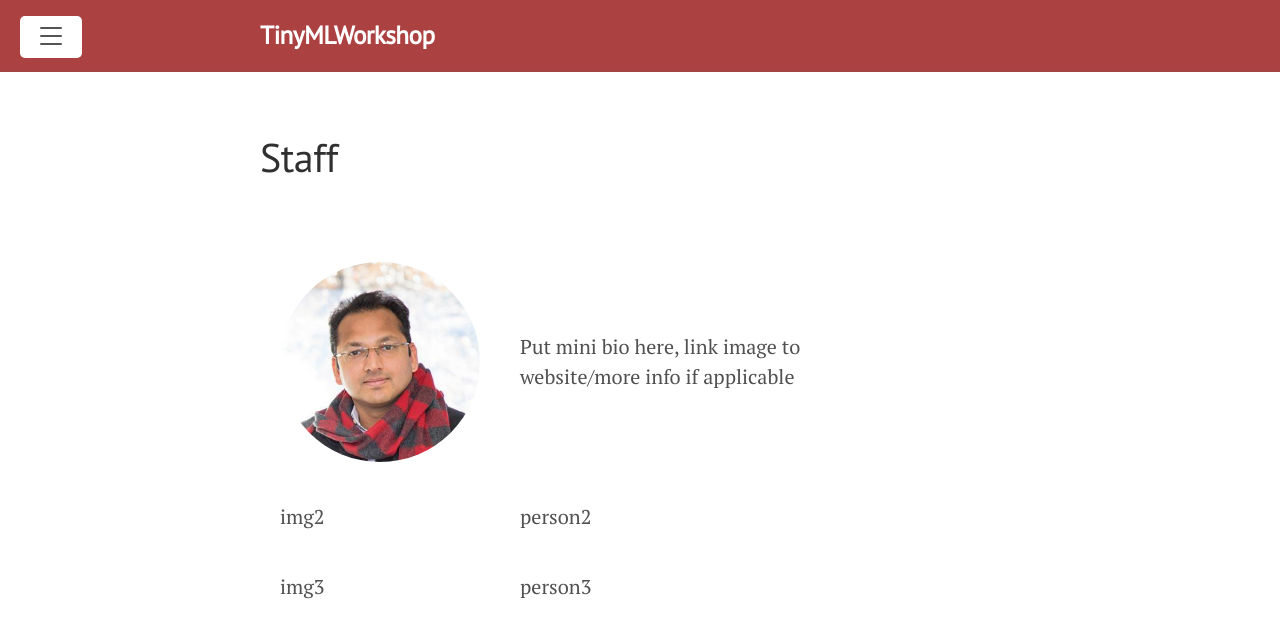
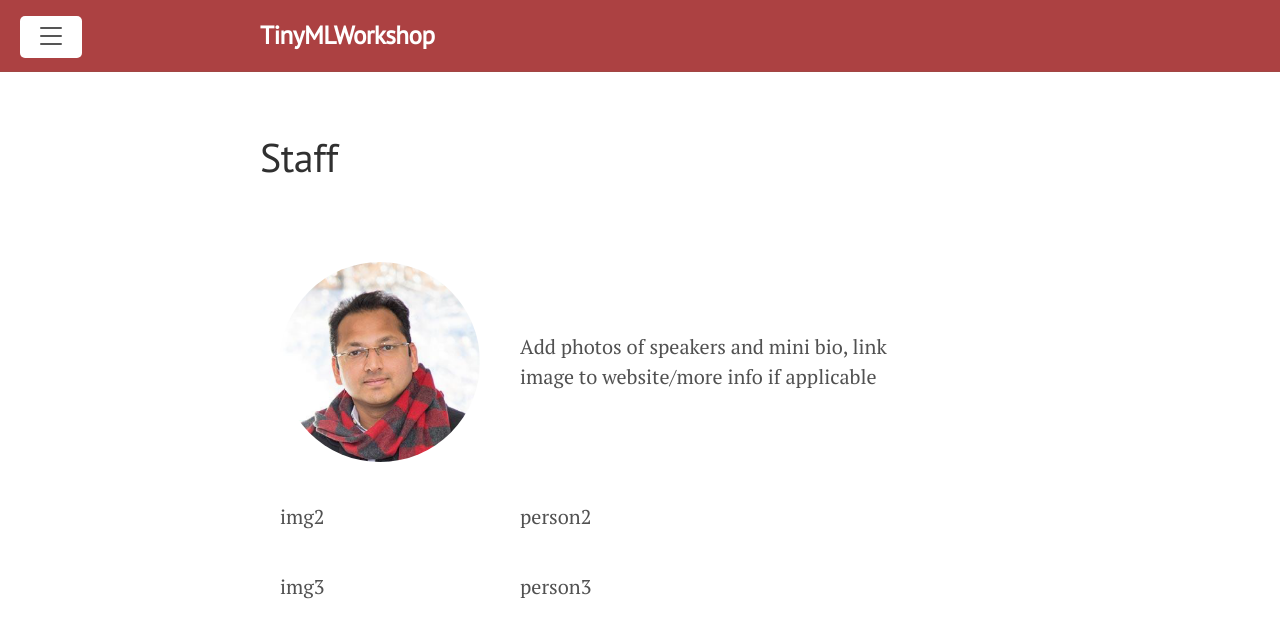
Before and after one commit to M4NO7/TinyMLWorkshop, a Jekyll site: the page built from staff.markdown, in a window 1280 px wide. Shown: the top 638 px of the page. Built offline with Jekyll 4.4.1, drawn with Linux system fonts in a browser that asks for light colours.

```diff
--- a/index.markdown
+++ b/index.markdown
@@ -6,10 +6,10 @@ layout: default
 title: Home
 ---
 
-<!-- <h1> The Art-y of Accelerators for TinyML </h1>
+<!-- <h1> CFU-Playground: Build Your Own Custom TinyML Processor </h1>
 
-A full stack workshop for designing TinyML accelerators<br>
-*Coming February 2021*
+A full-stack workshop for accelerating TinyML<br>
+*FCCM May 18, 2022*
 
 <div style="display:inline-block;">
   <a style="text-decoration:none" href="https://www.seas.harvard.edu/">
--- a/staff.markdown
+++ b/staff.markdown
@@ -16,7 +16,7 @@ categories: jekyll update
 	    		</div>
 			</td>
 			<td class="person-bio">
-				Put mini bio here, link image to website/more info if applicable
+				Add photos of speakers and mini bio, link image to website/more info if applicable
 			</td>
 		</tr>
 		<tr>
```
